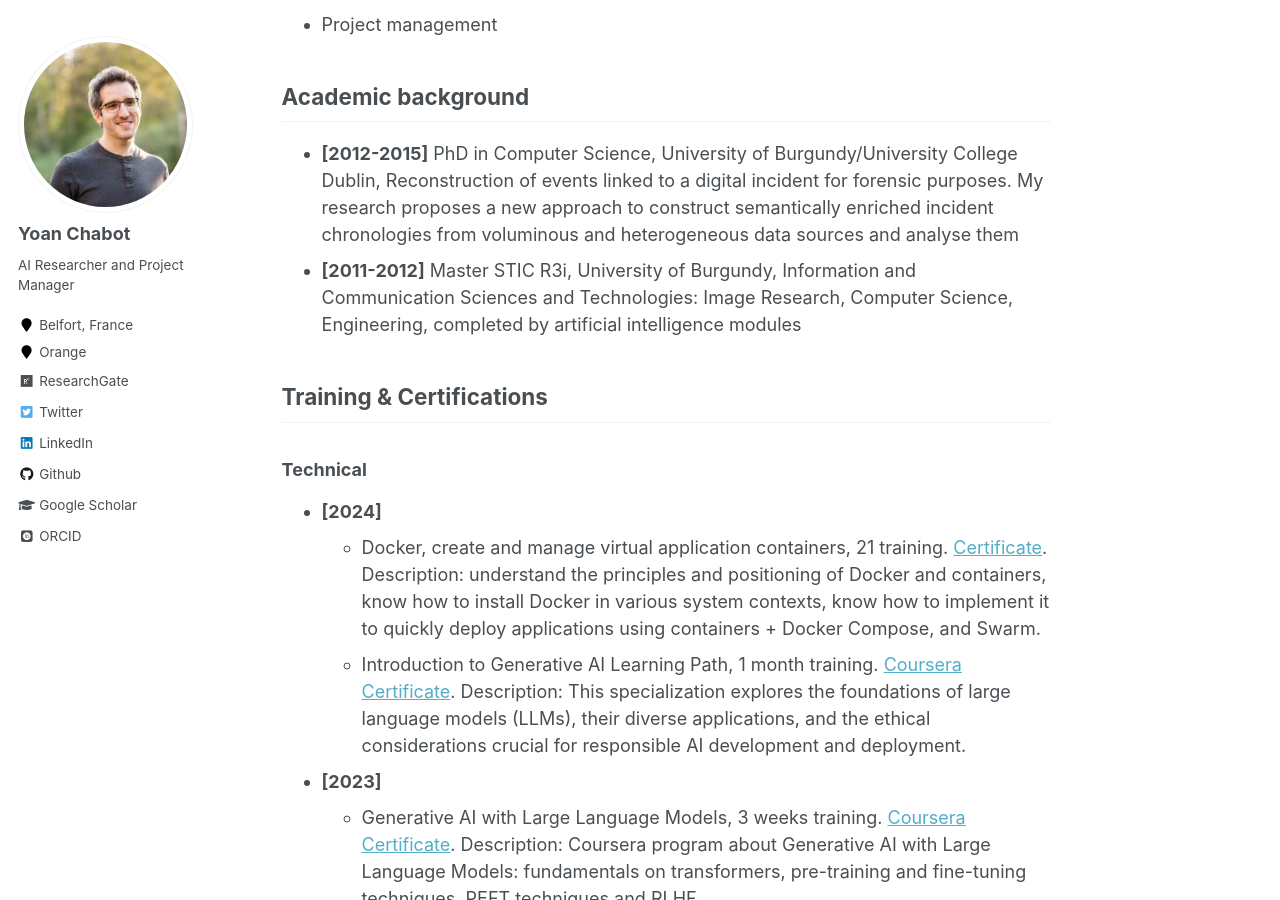
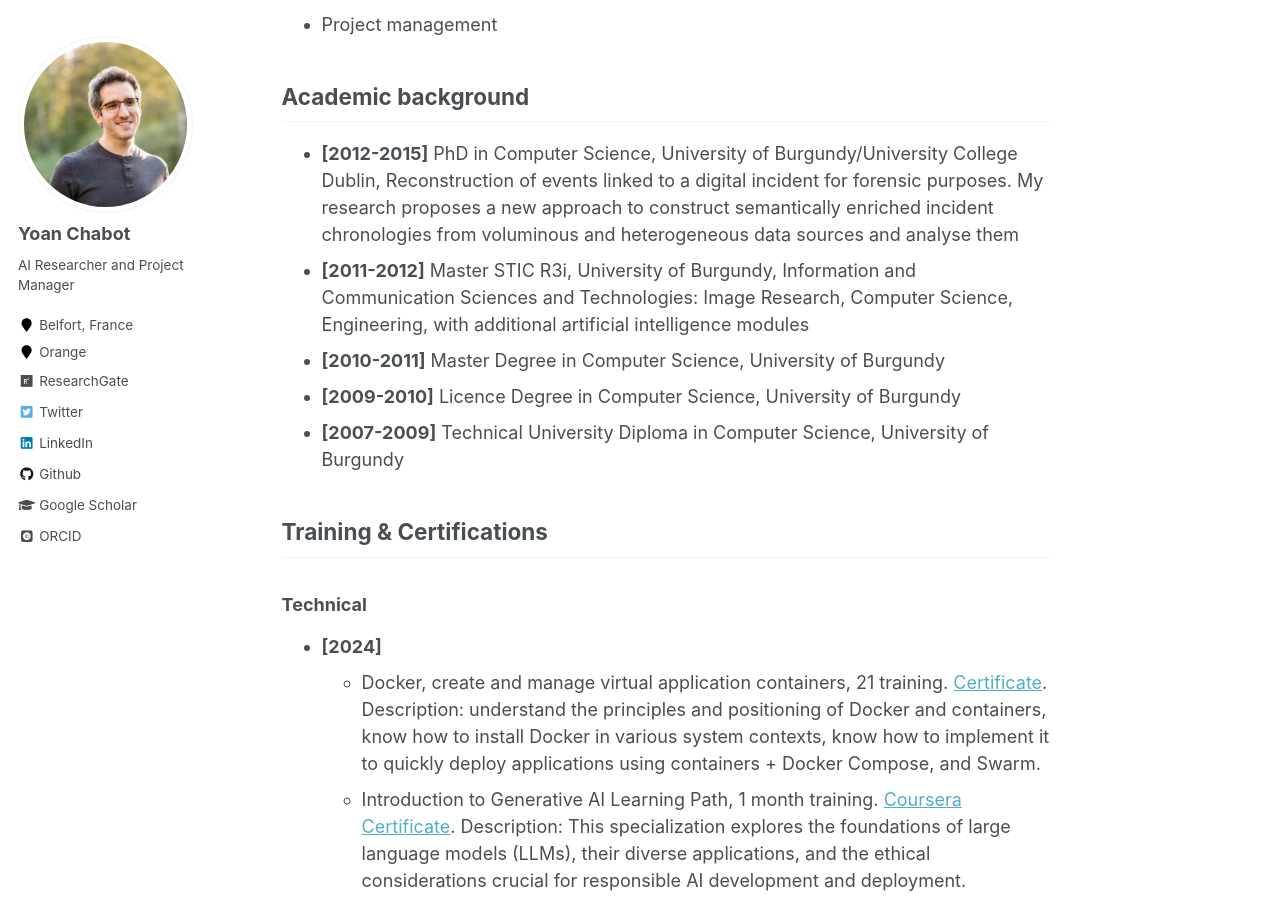
Before and after one commit to yoanchabot/yoanchabot.github.io, a Jekyll site: the page built from _pages/training.md, in a window 1280 px wide and 900 px high, scrolled down 568 px. Built offline with Jekyll 4.4.1, drawn with Linux system fonts in a browser that asks for light colours; some web fonts are replaced.

Commit message:
Update training.md

```diff
--- a/_pages/training.md
+++ b/_pages/training.md
@@ -16,7 +16,11 @@ author_profile: true
 
 ## Academic background
 * **[2012-2015]** PhD in Computer Science, University of Burgundy/University College Dublin, Reconstruction of events linked to a digital incident for forensic purposes. My research proposes a new approach to construct semantically enriched incident chronologies from voluminous and heterogeneous data sources and analyse them
-* **[2011-2012]** Master STIC R3i, University of Burgundy, Information and Communication Sciences and Technologies: Image Research, Computer Science, Engineering, completed by artificial intelligence modules
+* **[2011-2012]** Master STIC R3i, University of Burgundy, Information and Communication Sciences and Technologies: Image Research, Computer Science, Engineering, with additional artificial intelligence modules
+* **[2010-2011]** Master Degree in Computer Science, University of Burgundy
+* **[2009-2010]** Licence Degree in Computer Science, University of Burgundy
+* **[2007-2009]** Technical University Diploma in Computer Science, University of Burgundy
+
 
 ## Training & Certifications
 ### Technical
```
